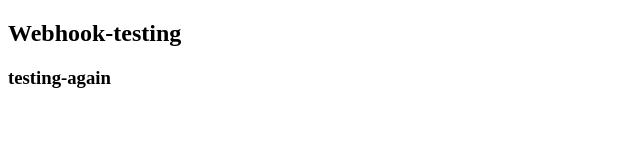
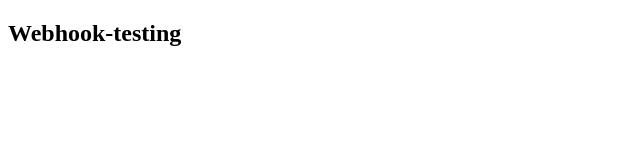
Before and after one commit to Monikamuruges/pushsample, a plain HTML site: page index.html in a window 1280 px wide. Shown: the whole page, without its empty margins (0-640 px from the left). Drawn offline with Linux system fonts and the light colour scheme.

Commit message:
Reapplying chahges

```diff
--- a/index.html
+++ b/index.html
@@ -7,7 +7,7 @@
 </head>
 <body>
     <h2>Webhook-testing</h2>
-    <h3>testing-again</h3>
+
 
 </body>
 </html>
```
